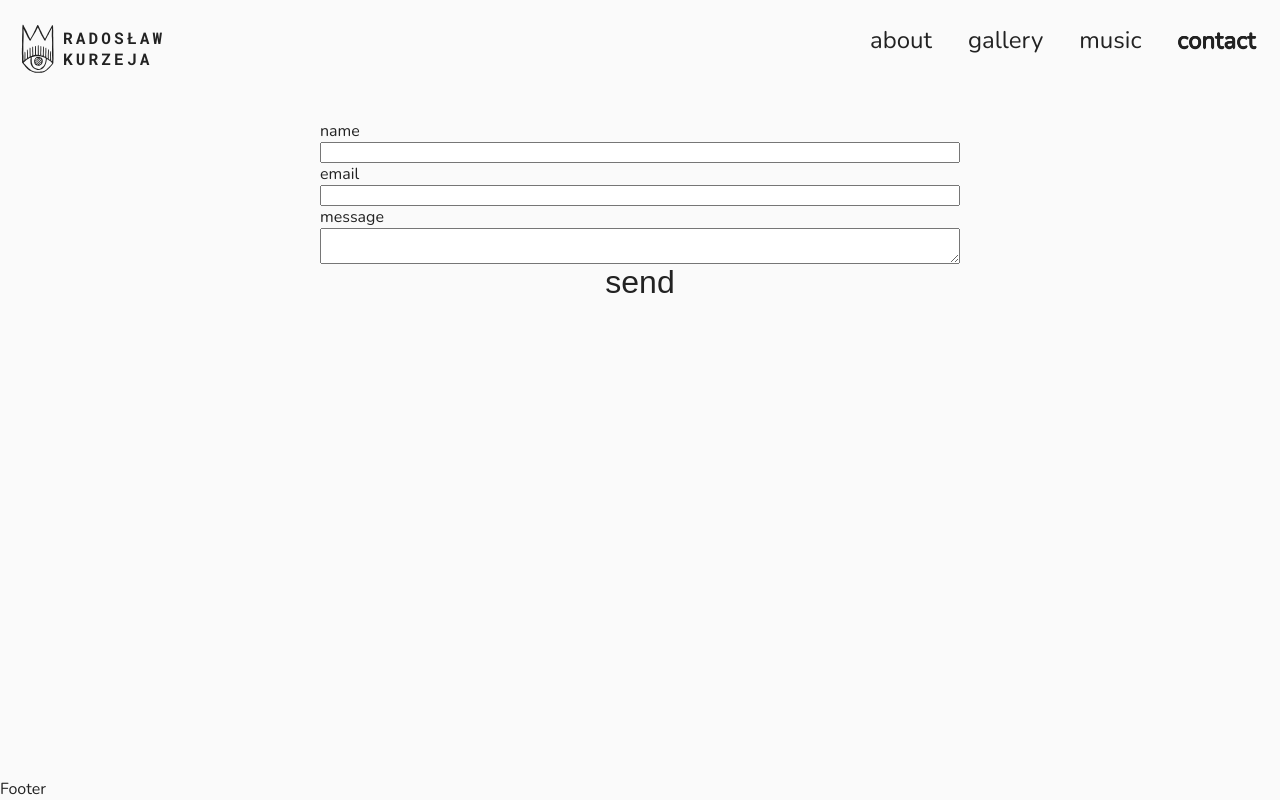
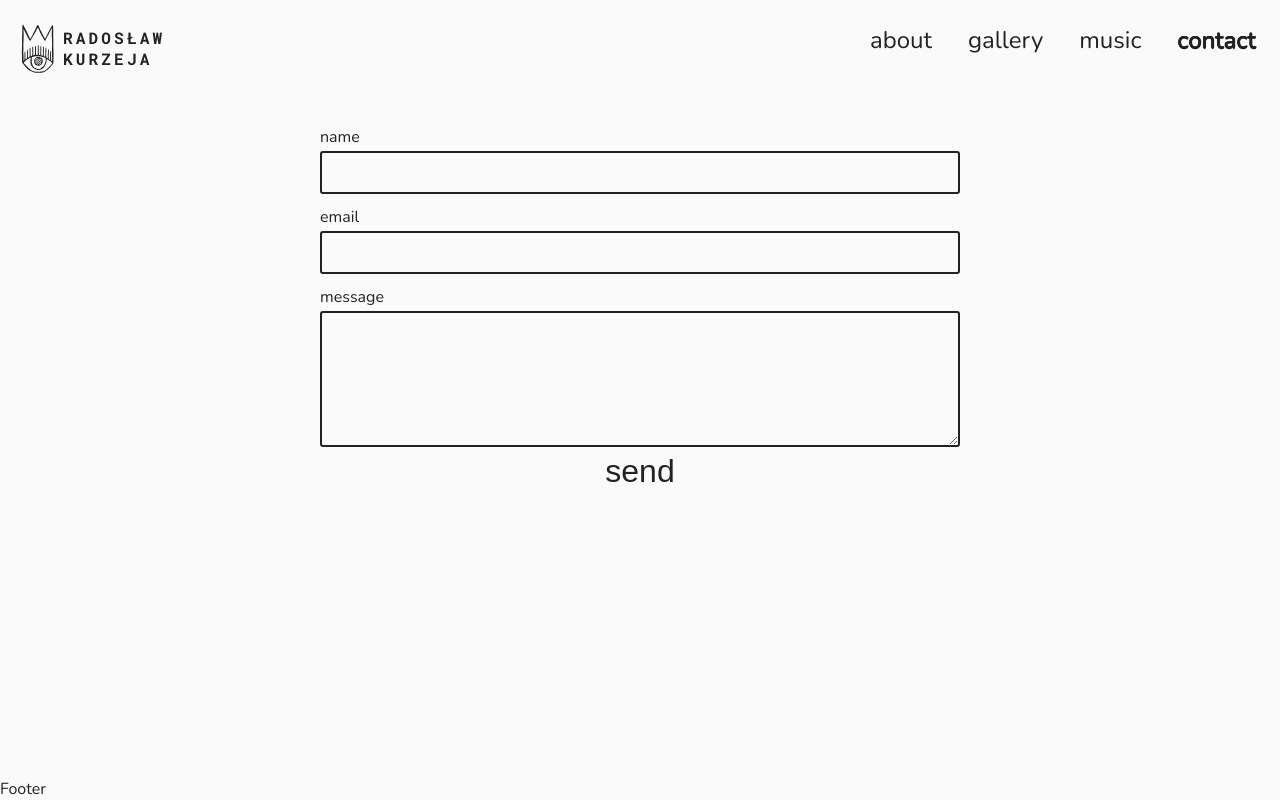
Before and after one commit to Ola-Cencora/Radek-Kurzeja-website, a React (Create React App) app: page /contact in a window 1280 px wide. Built offline with nearby package versions, Linux system fonts and the light colour scheme.

Commit message:
Add styles for contact form

```diff
--- /dev/null
+++ b/src/components/common/FormField/FormField.module.scss
@@ -0,0 +1,7 @@
+@import './../../../styles/variables.scss';
+
+.field {
+  margin: $basic-size/2 0;
+  display: flex;
+  flex-direction: column;
+}
--- a/src/components/common/FormField/FormField.tsx
+++ b/src/components/common/FormField/FormField.tsx
@@ -1,6 +1,7 @@
 import FormLabel from "../FormLabel/FormLabel";
 import FormInput from "../FormInput/FormInput";
 import FormTextarea from "../FormTextarea/FormTextarea";
+import styles from "./FormField.module.scss";
 
 interface FormFieldProps {
   id: string;
@@ -18,7 +19,7 @@ const FormField: React.FC<FormFieldProps> = ({
   input,
 }) => {
   return (
-    <>
+    <div className={styles.field}>
       <FormLabel label={name} />
       {input === "input" && (
         <FormInput
@@ -31,7 +32,7 @@ const FormField: React.FC<FormFieldProps> = ({
       {input === "textarea" && (
         <FormTextarea id={id} name={name} required={required} />
       )}
-    </>
+    </div>
   );
 };
 
--- /dev/null
+++ b/src/components/common/FormInput/FormInput.module.scss
@@ -0,0 +1,15 @@
+@import './../../../styles/variables.scss';
+
+.input {
+  background-color: $color-light;
+  border: 2px solid;
+  border-color: $color-dark;
+  border-radius: $basic-size / 4;
+  padding: $basic-size;
+  margin-top: $basic-size / 4;
+
+  &:focus {
+    border-color: $color;
+    outline: none;
+  }
+}
--- a/src/components/common/FormInput/FormInput.tsx
+++ b/src/components/common/FormInput/FormInput.tsx
@@ -1,3 +1,5 @@
+import styles from "./FormInput.module.scss";
+
 interface FormInputProps {
   id: string;
   type: string;
@@ -6,7 +8,16 @@ interface FormInputProps {
 }
 
 const FormInput: React.FC<FormInputProps> = ({ id, type, name, required }) => {
-  return <input id={id} type={type} name={name} required={required} />;
+  return (
+    <input
+      className={styles.input}
+      id={id}
+      type={type}
+      name={name}
+      required={required}
+      autoComplete="off"
+    />
+  );
 };
 
 export default FormInput;
--- /dev/null
+++ b/src/components/common/FormTextarea/FormTextarea.module.scss
@@ -0,0 +1,16 @@
+@import './../../../styles/variables.scss';
+
+.textarea {
+  background-color: $color-light;
+  border: 2px solid;
+  border-color: $color-dark;
+  border-radius: $basic-size / 4;
+  padding: $basic-size;
+  height: $basic-size * 9;
+  margin-top: $basic-size / 4;
+
+  &:focus {
+    border-color: $color;
+    outline: none;
+  }
+}
--- a/src/components/common/FormTextarea/FormTextarea.tsx
+++ b/src/components/common/FormTextarea/FormTextarea.tsx
@@ -1,3 +1,5 @@
+import styles from "./FormTextarea.module.scss";
+
 interface FormTextareaProps {
   id: string;
   name: string;
@@ -5,7 +7,14 @@ interface FormTextareaProps {
 }
 
 const FormTextarea: React.FC<FormTextareaProps> = ({ id, name, required }) => {
-  return <textarea id={id} name={name} required={required} />;
+  return (
+    <textarea
+      className={styles.textarea}
+      id={id}
+      name={name}
+      required={required}
+    />
+  );
 };
 
 export default FormTextarea;
--- a/src/components/features/ContactForm/ContactForm.tsx
+++ b/src/components/features/ContactForm/ContactForm.tsx
@@ -3,11 +3,13 @@ import styles from "./ContactForm.module.scss";
 import Button from "../../common/Button/Button";
 import FormField from "../../common/FormField/FormField";
 
-const ContactForm: React.FC = () => {
+interface ContactFormProps {
+  setSuccess: (success: boolean) => void;
+}
+
+const ContactForm: React.FC<ContactFormProps> = ({ setSuccess }) => {
   const [state, handleSubmit] = useForm("meojoebq");
-  if (state.succeeded) {
-    return <p>Thanks for joining!</p>;
-  }
+  if (state.succeeded) setSuccess(true);
 
   return (
     <form onSubmit={handleSubmit} className={styles.form}>
--- a/src/components/pages/Contact/Contact.tsx
+++ b/src/components/pages/Contact/Contact.tsx
@@ -1,10 +1,15 @@
 import ContactForm from "../../features/ContactForm/ContactForm";
 import styles from "./Contact.module.scss";
+import { useState } from "react";
 
 const Contact: React.FC = () => {
+  const [success, setSuccess] = useState(false);
+  console.log(success);
+
   return (
     <section className={styles.contact}>
-      <ContactForm />
+      <ContactForm setSuccess={setSuccess} />
+      {success && <div>udało się</div>}
     </section>
   );
 };
--- a/src/styles/global.scss
+++ b/src/styles/global.scss
@@ -10,7 +10,7 @@ body {
 }
 
 main {
-  margin: ($basic-size * 3) auto 0 auto;
+  margin: ($basic-size * 3) auto ($basic-size * 3) auto;
 }
 
 h1 {
@@ -26,6 +26,6 @@ a {
 
 @media (min-width: 37.5rem) {
   main {
-    margin: ($header-height + $basic-size * 4) auto 0 auto;
+    margin: ($header-height + $basic-size * 4) auto ($basic-size * 3) auto;
   }
 }
```
